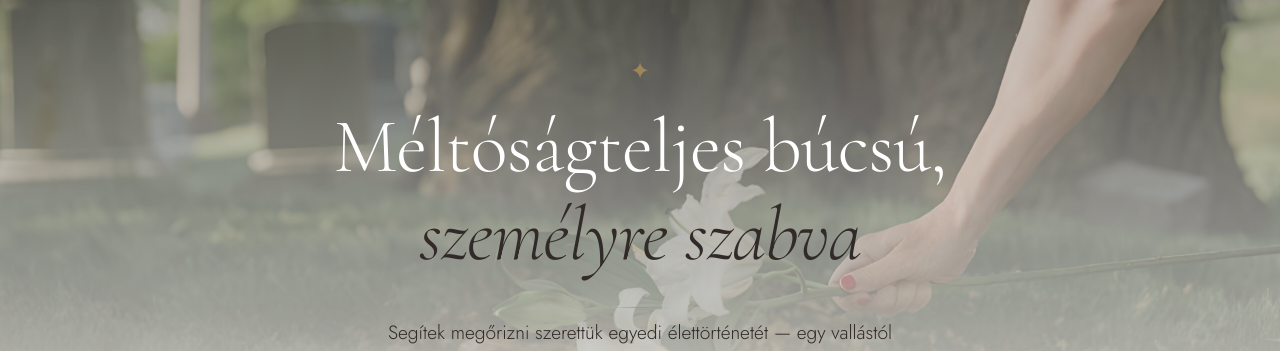
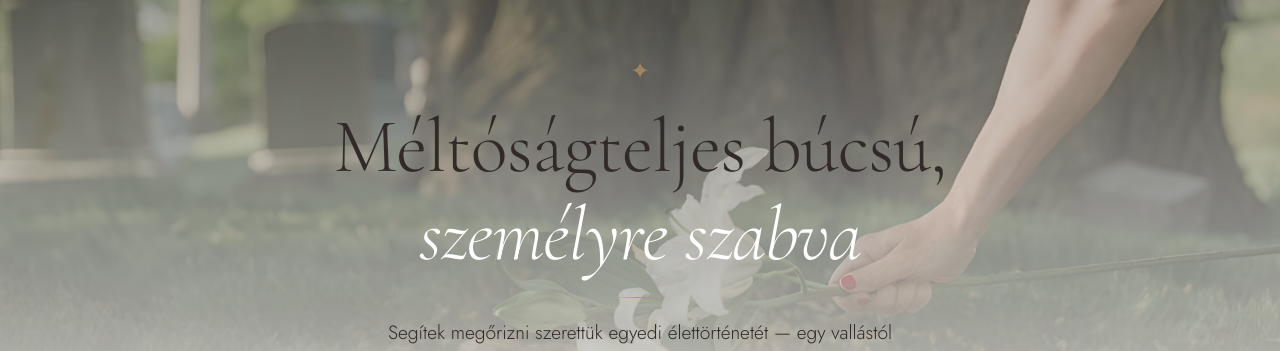
Before and after one commit to ahalaakegyelemkapuja/weboldal, a React (Vite) app: page / in a window 1280 px wide. Shown: the part 121-472 px from the top of the page. Built offline with nearby package versions, Linux system fonts and the light colour scheme; no server answers.

Commit message:
Move hero icon and heading higher

```diff
--- a/src/components/Hero.tsx
+++ b/src/components/Hero.tsx
@@ -18,7 +18,6 @@ export default function Hero() {
 
       {/* Content */}
       <div className="relative z-10 text-center px-6 max-w-4xl mx-auto" style={{ paddingTop: '110px' }}>
-        <div>
         <div style={{ transform: 'translateY(-10px)' }}>
           <div className="animate-fade-in">
             <span className="ornament">✦</span>
@@ -28,7 +27,7 @@ export default function Hero() {
             className="font-serif animate-fade-in-up mt-4"
             style={{
               fontSize: 'clamp(2.45rem, 6vw, 5.2rem)',
-                color: 'white',
+              color: '#312a28',
               fontWeight: 300,
               lineHeight: 1.15,
               letterSpacing: '-0.01em',
@@ -38,9 +37,8 @@ export default function Hero() {
           >
             Méltóságteljes búcsú,
             <br />
-              <em style={{ fontStyle: 'italic', color: '#312a28' }}>személyre szabva</em>
+            <em style={{ fontStyle: 'italic', color: 'white' }}>személyre szabva</em>
           </h1>
-          </div>
 
           <div
             className="section-divider mt-8 mb-8 animate-fade-in-up delay-400"
@@ -103,6 +101,7 @@ export default function Hero() {
             Hogyan dolgozom
           </a>
         </div>
+
       </div>
     </section>
   );
```
Lines whose indentation alone changed are shown as unchanged.
